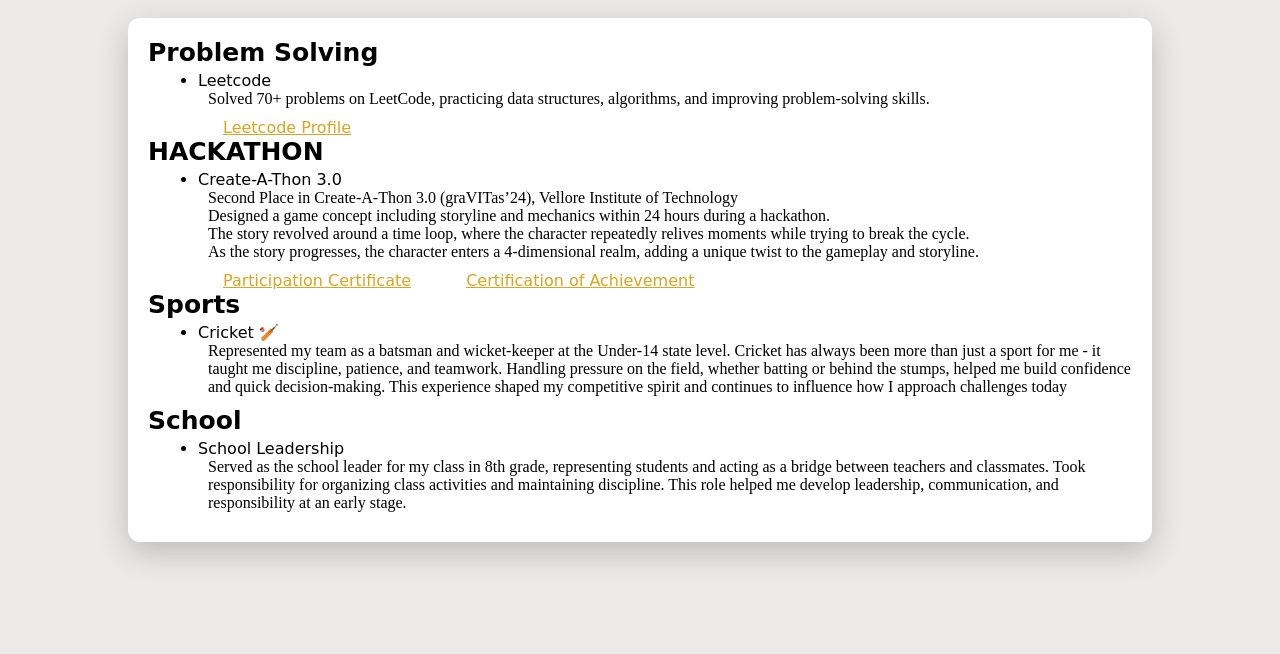
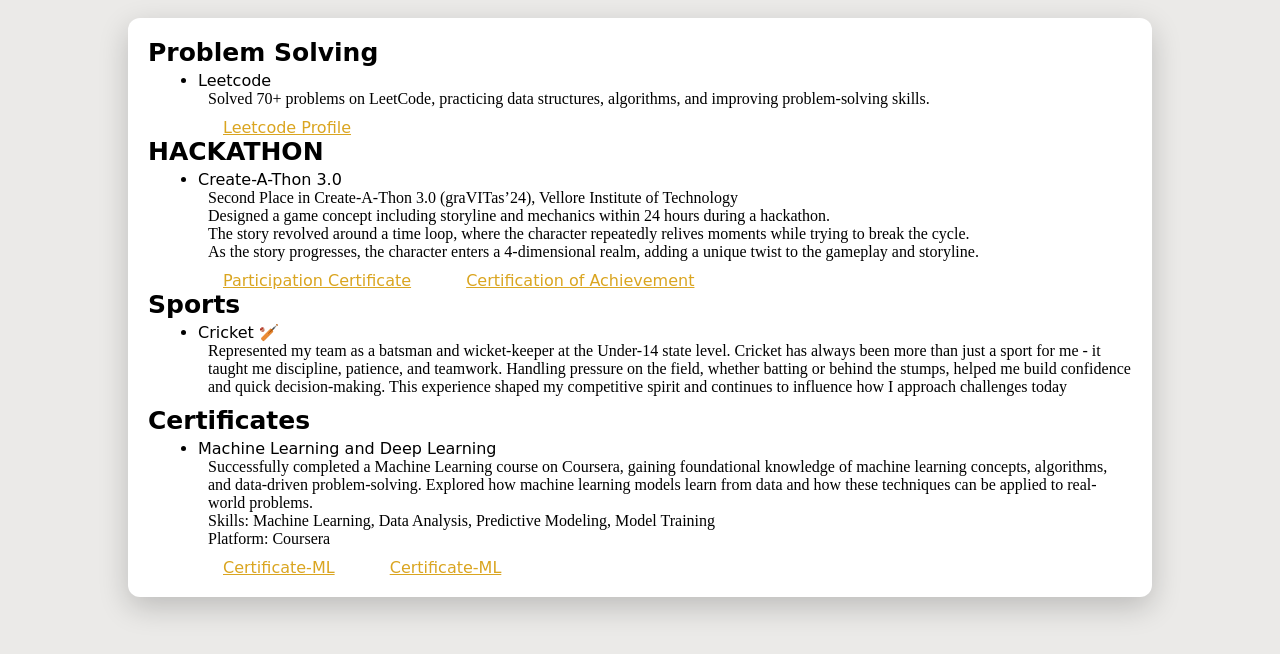
Before and after one commit to ADITYA-VOTURI/MY-PORTFOLIO, a plain HTML site: page achievements.html in a window 1280 px wide. Shown: the part 144-798 px from the top of the page. Drawn offline with Linux system fonts and the light colour scheme.

Commit message:
Update achievements.html with new content and sections
Added a new section for certificates and updated the content for achievements, including problem-solving, hackathon participation, sports, and school leadership.

```diff
--- a/achievements.html
+++ b/achievements.html
@@ -51,15 +51,18 @@
                             </li>
                         </ul>
                 </div>
-                <div class="school">
-                    <h4 class="side-heading">School</h4>
+                <div class="Certiificates">
+                    <h4 class="side-heading">Certificates</h4>
                     <ul class="event">
-                        <li>School Leadership
+                        <li>Machine Learning and Deep Learning
                             <p>
-                                Served as the school leader for my class in 8th grade, representing students and acting as a bridge between teachers and classmates.
-                                Took responsibility for organizing class activities and maintaining discipline.
-                                This role helped me develop leadership, communication, and responsibility at an early stage.
+                                Successfully completed a Machine Learning course on Coursera, gaining foundational knowledge of machine learning concepts, algorithms, and data-driven problem-solving. Explored how machine learning models learn from data and how these techniques can be applied to real-world problems.<br>
+                                Skills: Machine Learning, Data Analysis, Predictive Modeling, Model Training<br>
+                                Platform: Coursera
+
                             </p>
+                            <a href="achievements/Coursera SY5RT0TIM3FB ML_1.pdf" target="_blank">Certificate-ML</a>
+                            <a href="achievements/Coursera TE62CZTTV4PN ML_2.pdf" target="_blank">Certificate-ML</a>
                         </li>
                     </ul>
                 </div>
```
